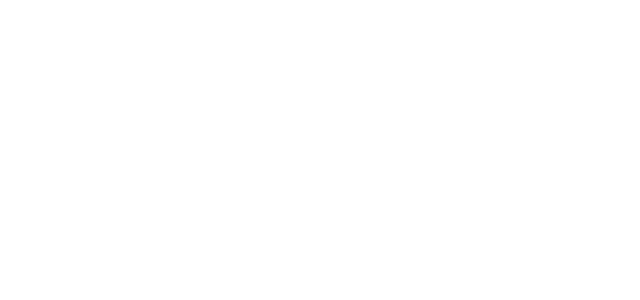
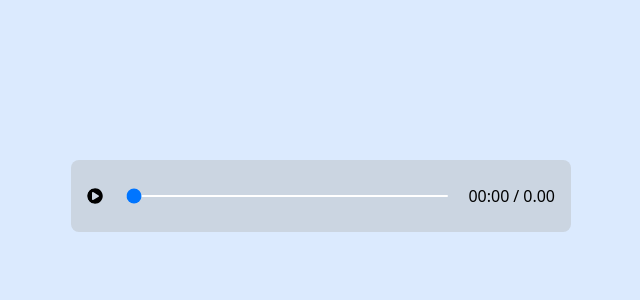
Before and after one commit to nemanjamalesija/audio-player, a React (Vite) app: page / in a window 1280 px wide. Shown: the top 300 px of the page, without its empty margins (319-959 px from the left). Built offline with nearby package versions, Linux system fonts and the light colour scheme.

Commit message:
Add basic play functionality

```diff
--- a/index.html
+++ b/index.html
@@ -6,7 +6,7 @@
     <meta name="viewport" content="width=device-width, initial-scale=1.0" />
     <title>Vite + React + TS</title>
   </head>
-  <body className="bg-red-500">
+  <body class="bg-blue-100">
     <div id="root"></div>
     <script type="module" src="/src/main.tsx"></script>
   </body>
--- a/package.json
+++ b/package.json
@@ -10,11 +10,9 @@
     "preview": "vite preview"
   },
   "dependencies": {
-    "@reduxjs/toolkit": "^1.9.5",
     "react": "^18.2.0",
     "react-dom": "^18.2.0",
-    "react-icons": "^4.11.0",
-    "react-redux": "^8.1.2"
+    "react-icons": "^4.11.0"
   },
   "devDependencies": {
     "@types/react": "^18.2.15",
--- a/src/App.tsx
+++ b/src/App.tsx
@@ -1,5 +1,7 @@
+import AudioPlayer from './MusicPlayer/AudioPlayer';
+
 function App() {
-  return <></>;
+  return <AudioPlayer />;
 }
 
 export default App;
--- /dev/null
+++ b/src/MusicPlayer/AudioControls.tsx
@@ -0,0 +1,30 @@
+import React from 'react';
+import { FaPauseCircle, FaPlayCircle } from 'react-icons/fa';
+
+type AudioControlsType = {
+  playing: boolean;
+  setIsPlaying: React.Dispatch<React.SetStateAction<boolean>>;
+  recording?: boolean;
+  handleStopRecording?: () => void;
+};
+
+const AudioControls = ({ playing, setIsPlaying }: AudioControlsType) => {
+  const stopPlayingHandler = () => {
+    setIsPlaying(false);
+  };
+
+  const startPlayingHandler = () => {
+    setIsPlaying(true);
+  };
+
+  return (
+    <div className='rounded-lg overflow-hidden pr-7'>
+      <div className='col-start-1'>
+        {playing && <FaPauseCircle onClick={stopPlayingHandler} />}
+        {!playing && <FaPlayCircle onClick={startPlayingHandler} />}
+      </div>
+    </div>
+  );
+};
+
+export default AudioControls;
--- /dev/null
+++ b/src/MusicPlayer/AudioPlayer.tsx
@@ -0,0 +1,95 @@
+import { useState, useEffect } from 'react';
+import AudioControls from './AudioControls';
+
+function formatTime(time: number) {
+  let minutes = Math.round(time / 60);
+  let secs = Math.round(time % 60);
+
+  if (minutes < 10) {
+    minutes = '0' + minutes;
+  }
+
+  if (secs < 10) {
+    secs = '0' + secs;
+  }
+
+  return minutes + ':' + secs;
+}
+
+type AudioPlayerPropsType = {
+  audioSrc: string;
+};
+
+const AudioPlayer = ({ audioSrc }: AudioPlayerPropsType) => {
+  const [audio] = useState(
+    new Audio('https://assets.codepen.io/296057/fem-bombshell.mp3')
+  );
+  const [playing, setPlaying] = useState<boolean>(false);
+  const [trackProgress, setTrackProgress] = useState<number>(0);
+
+  useEffect(() => {
+    const startTimer = () => {
+      const interval = setInterval(() => {
+        if (audio.ended) {
+          clearInterval(interval); // Clear the interval when audio ends
+          setTrackProgress(0);
+        } else {
+          setTrackProgress(audio.currentTime);
+        }
+      }, 1000);
+    };
+
+    let interval: any;
+
+    if (playing) {
+      audio.play();
+      interval = startTimer();
+    } else {
+      clearInterval(interval); // Clear the interval when not playing
+      audio.pause();
+    }
+
+    // Cleanup the interval on component unmount
+    return () => clearInterval(interval);
+  }, [playing, audio]);
+
+  useEffect(() => {
+    audio.addEventListener('ended', () => setPlaying(false));
+    return () => {
+      audio.removeEventListener('ended', () => setPlaying(false));
+    };
+  }, []);
+
+  return (
+    <div className='px-4 py-6 mx-auto mb-3 overflow-hidden rounded-lg w-[500px] bg-slate-300 mt-40'>
+      <audio src={audioSrc}></audio>
+
+      <div className='flex items-center h-full'>
+        <AudioControls playing={playing} setIsPlaying={setPlaying} />
+        <input
+          type='range'
+          value={trackProgress}
+          readOnly
+          step='0.01'
+          min='0'
+          max={isNaN(audio.duration) ? '0.00' : audio.duration}
+          className='w-full h-[2px] bg-figmaGrayShade rounded-lg appearance-none custom-range-input"'
+        />
+        {/* audio duration and time left */}
+        <div className='flex items-center gap-1 pl-5 text-figmaGrayShade'>
+          <span>{formatTime(audio.currentTime)}</span>
+          <span>/</span>
+          <span>
+            <span>
+              {isNaN(audio.duration) || !isFinite(audio.duration)
+                ? '0.00'
+                : formatTime(audio.duration)}
+            </span>
+          </span>
+        </div>
+      </div>
+    </div>
+  );
+};
+
+export default AudioPlayer;
--- a/src/main.tsx
+++ b/src/main.tsx
@@ -2,13 +2,9 @@ import React from 'react';
 import ReactDOM from 'react-dom/client';
 import App from './App.tsx';
 import './index.css';
-import { Provider } from 'react-redux';
-import { store } from './store.ts';
 
 ReactDOM.createRoot(document.getElementById('root')!).render(
   <React.StrictMode>
-    <Provider store={store}>
-      <App />
-    </Provider>
+    <App />
   </React.StrictMode>
 );
--- a/src/store.ts
+++ /dev/null
@@ -1,5 +0,0 @@
-import { configureStore } from '@reduxjs/toolkit';
-
-export const store = configureStore({
-  reducer: {},
-});
```
Also changed, not shown: 1 other file (tests, documents, lock files or other folders).
